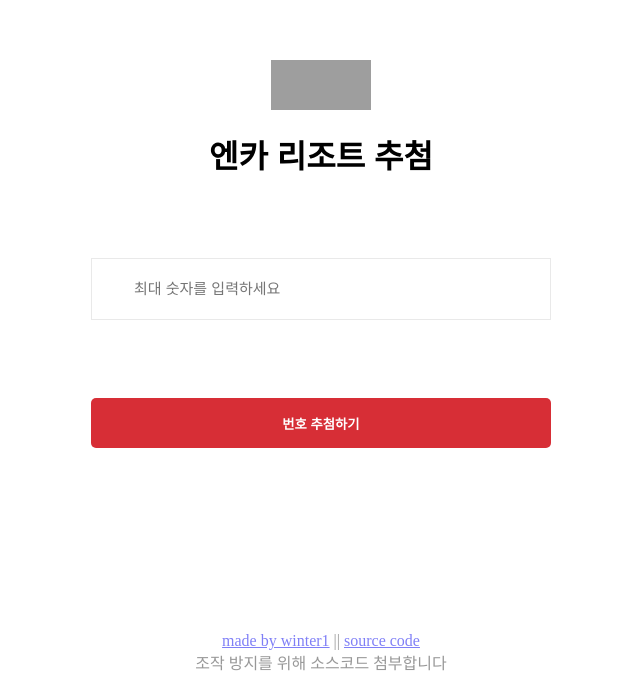
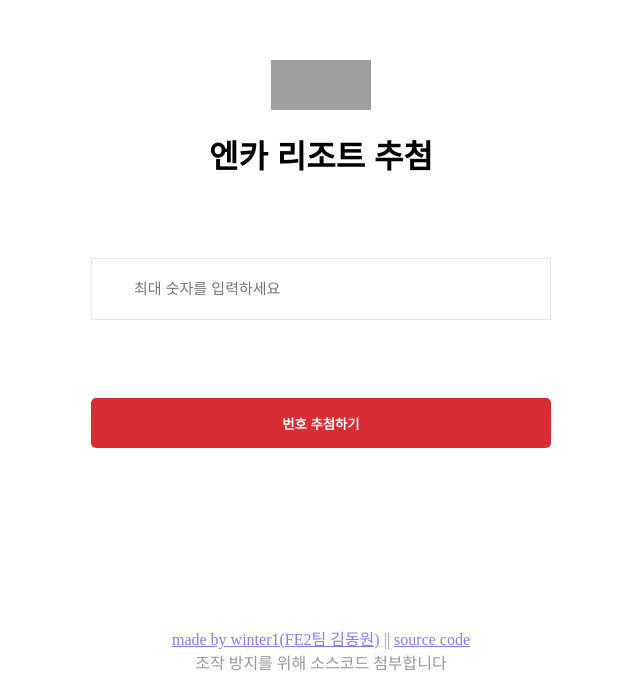
Before and after one commit to gimdongwon/resort-lottery, a Next.js app: page / in a window 1280 px wide. Shown: the part 116-800 px from the top of the page, without its empty margins (319-959 px from the left). Built offline with nearby package versions, Linux system fonts and the light colour scheme; grey boxes are pictures that could not be loaded; a web font is replaced by a local one.

Commit message:
Update App.tsx
개발자 이름 추가

```diff
--- a/src/app/components/App.tsx
+++ b/src/app/components/App.tsx
@@ -66,7 +66,7 @@ function App() {
       </main>
       <footer className={styles.footer}>
         <a href="https://github.com/gimdongwon" target="_blank">
-          made by winter1
+          made by winter1(FE2팀 김동원)
         </a>{" "}
         ||{" "}
         <a href="https://github.com/gimdongwon/resort-lottery" target="_blank">
```
